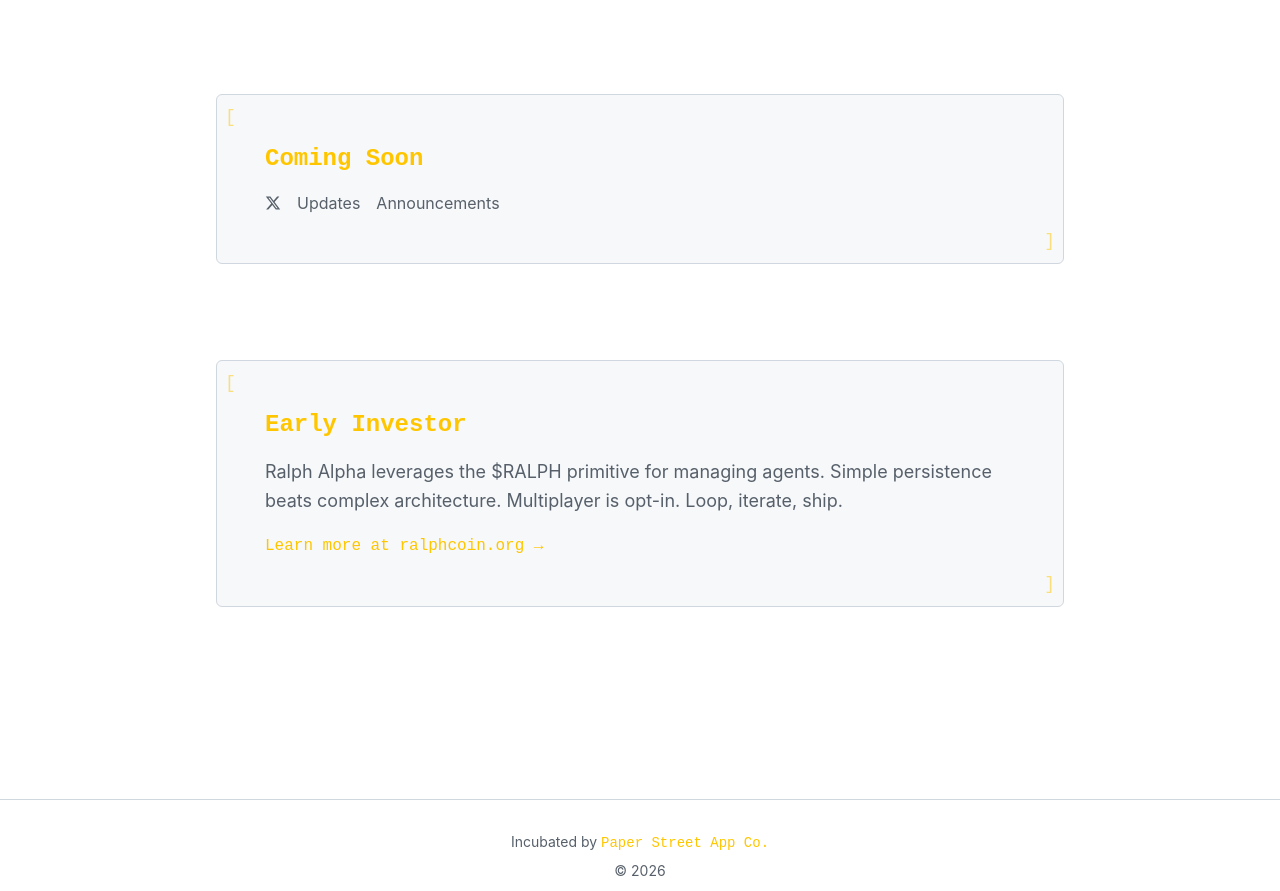
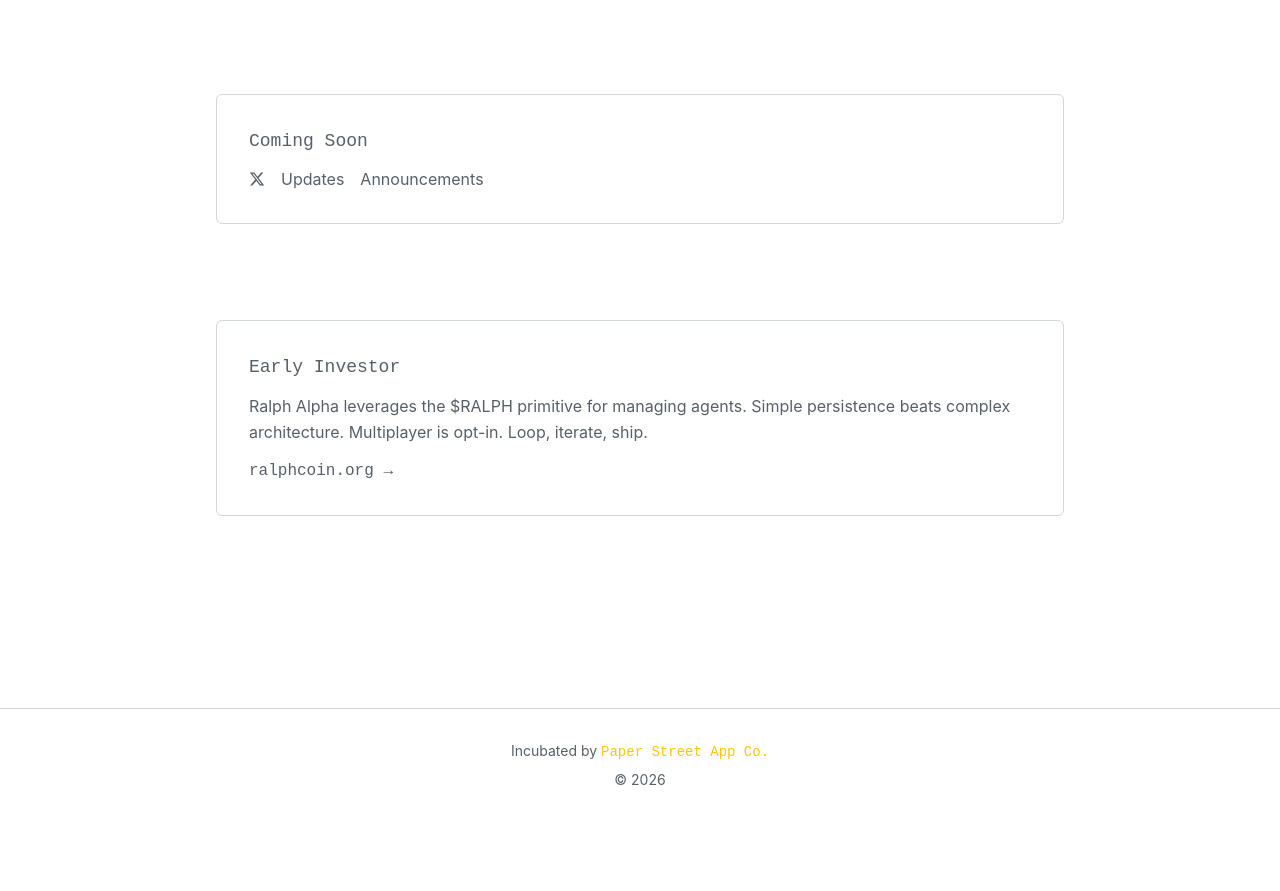
Before and after one commit to dtun/ralph-alpha, a Next.js app in the folder apps/landing/: page / in a window 1280 px wide. Shown: the part 1755-2646 px from the top of the page. After the commit the page ends 2577 px from the top, so only its background shows below. Built offline with nearby package versions, Linux system fonts and the light colour scheme; a web font is replaced by a local one.

Commit message:
style: update info sections

```diff
--- a/apps/landing/app/_components/coming-soon-section.tsx
+++ b/apps/landing/app/_components/coming-soon-section.tsx
@@ -2,16 +2,8 @@
 
 export function ComingSoonSection() {
   return (
-    <section className="relative rounded-md border border-light-border dark:border-dark-border bg-light-bg-subtle dark:bg-dark-bg-subtle p-8 md:p-12">
-      {/* Decorative corner brackets */}
-      <div className="absolute top-2 left-2 font-mono text-accent-yellow text-lg opacity-50 select-none">
-        {"["}
-      </div>
-      <div className="absolute bottom-2 right-2 font-mono text-accent-yellow text-lg opacity-50 select-none">
-        {"]"}
-      </div>
-
-      <h2 className="font-mono text-xl md:text-2xl font-bold text-accent-yellow mb-4">
+    <section className="relative rounded-md border border-light-border dark:border-dark-border p-6 md:p-8">
+      <h2 className="font-mono text-base md:text-lg text-light-text-muted dark:text-text-muted mb-3">
         Coming Soon
       </h2>
       <div className="flex items-center gap-4 text-light-text-muted dark:text-text-muted">
--- a/apps/landing/app/_components/early-investor-section.tsx
+++ b/apps/landing/app/_components/early-investor-section.tsx
@@ -1,18 +1,10 @@
 export function EarlyInvestorSection() {
   return (
-    <section className="relative rounded-md border border-light-border dark:border-dark-border bg-light-bg-subtle dark:bg-dark-bg-subtle p-8 md:p-12">
-      {/* Decorative corner brackets */}
-      <div className="absolute top-2 left-2 font-mono text-accent-yellow text-lg opacity-50 select-none">
-        {"["}
-      </div>
-      <div className="absolute bottom-2 right-2 font-mono text-accent-yellow text-lg opacity-50 select-none">
-        {"]"}
-      </div>
-
-      <h2 className="font-mono text-xl md:text-2xl font-bold text-accent-yellow mb-4">
+    <section className="relative rounded-md border border-light-border dark:border-dark-border p-6 md:p-8">
+      <h2 className="font-mono text-base md:text-lg text-light-text-muted dark:text-text-muted mb-3">
         Early Investor
       </h2>
-      <p className="text-base md:text-lg text-light-text-muted dark:text-text-muted leading-relaxed mb-4">
+      <p className="text-sm md:text-base text-light-text-muted dark:text-text-muted leading-relaxed mb-3">
         Ralph Alpha leverages the $RALPH primitive for managing agents. Simple
         persistence beats complex architecture. Multiplayer is opt-in. Loop,
         iterate, ship.
@@ -21,9 +13,9 @@
         href="https://ralphcoin.org/"
         target="_blank"
         rel="noopener noreferrer"
-        className="inline-block font-mono text-accent-yellow hover:underline"
+        className="font-mono text-light-text-muted dark:text-text-muted hover:text-accent-yellow hover:underline transition-colors"
       >
-        Learn more at ralphcoin.org →
+        ralphcoin.org →
       </a>
     </section>
   );
```
